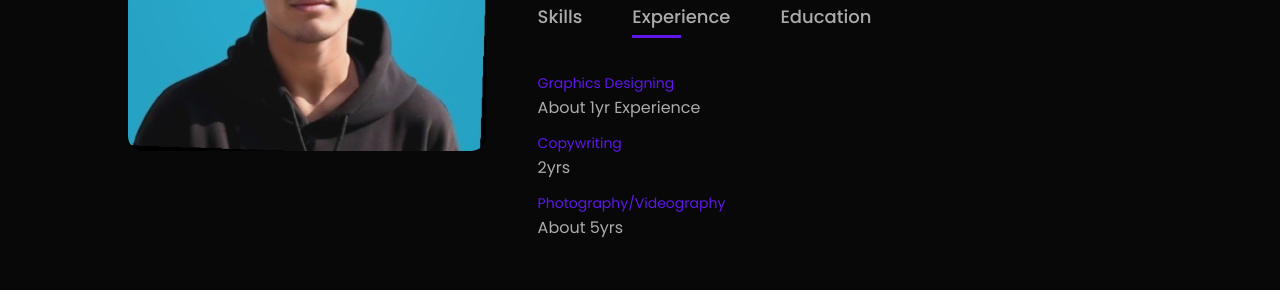
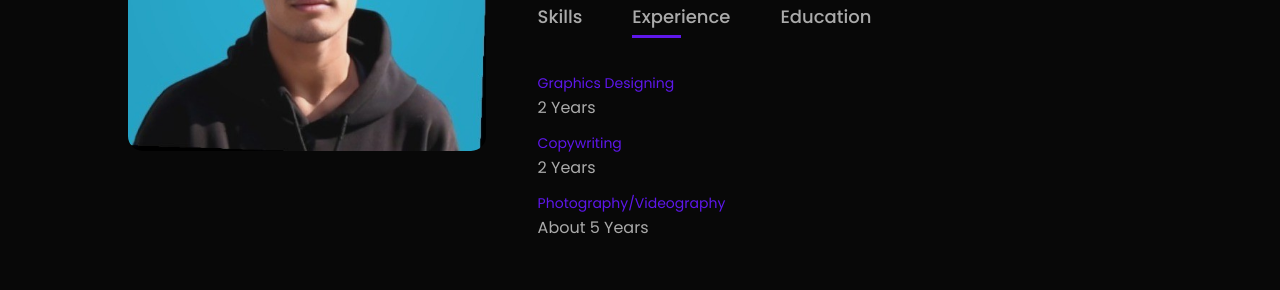
Before and after one commit to adarshatimsina/portfolioWebsite, a plain HTML site: page index.html in a window 1280 px wide. Both pictures are taken after a click on the element "Experience". Shown: the part 1097-1387 px from the top of the page. Drawn offline with Linux system fonts and the light colour scheme.

Commit message:
description

```diff
--- a/index.html
+++ b/index.html
@@ -59,9 +59,9 @@
                         </div>
                         <div class="tab-contents" id="Experience">
                             <ul>
-                                <li><span>Graphics Designing</span><br>About 1yr Experience</li>
-                                <li><span>Copywriting</span><br>2yrs</li>
-                                <li><span>Photography/Videography</span><br>About 5yrs</li>
+                                <li><span>Graphics Designing</span><br> 2 Years </li>
+                                <li><span>Copywriting</span><br>2 Years</li>
+                                <li><span>Photography/Videography</span><br>About 5 Years</li>
                             </ul>
                         </div>
                         <div class="tab-contents" id="Education">
@@ -160,7 +160,6 @@
                 </div>
                 <a href="images/Adarsha CVV.pdf" download class="btn btn2">Download CV</a>
             </div>
-
             <div class="contact-right">
                 <form name="submit-to-google-sheet">
                     <input type="text" name="Name" placeholder = "Your Name" required>
```
